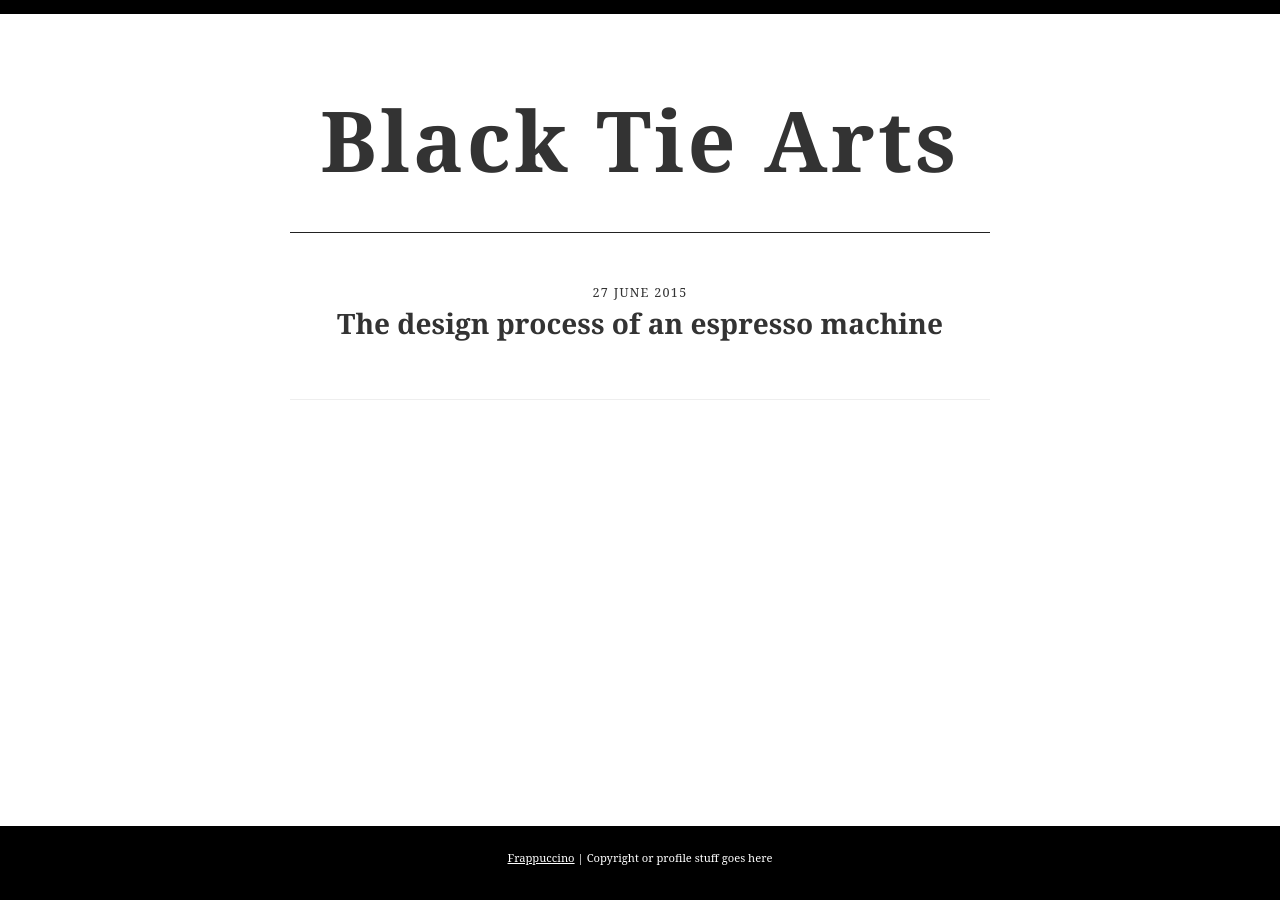
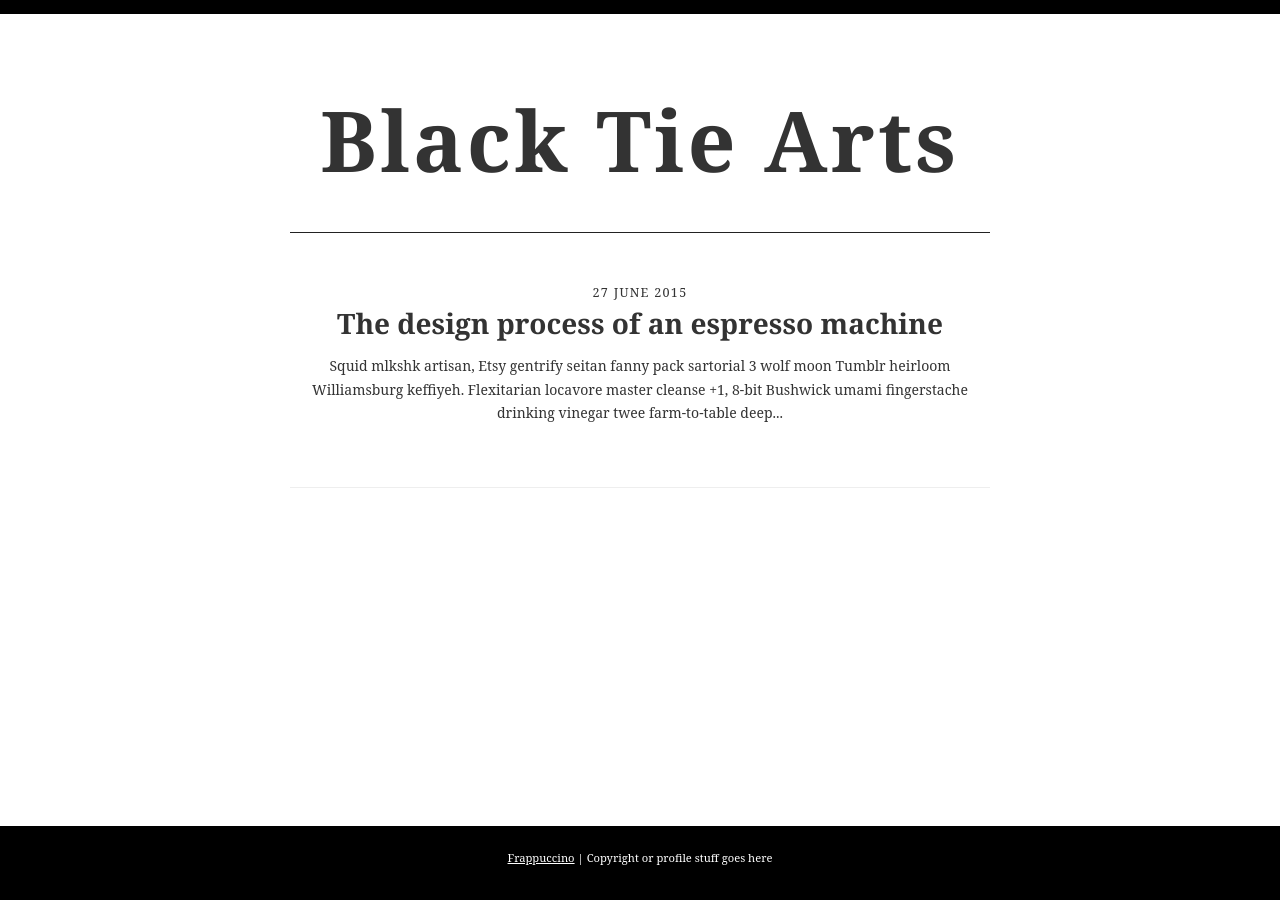
Before and after one commit to blacktiecreative/adenseeley.github.io, a Jekyll site: the page built from index.html, in a window 1280 px wide. Built offline with Jekyll 4.4.1, drawn with Linux system fonts in a browser that asks for light colours; some web fonts are replaced; the list of posts is cut into pages by our own code; some of the changed lines change nothing that is shown.

Commit message:
Update 2015-06-27-espresso-build.md

```diff
--- a/_posts/2015-06-27-espresso-build.md
+++ b/_posts/2015-06-27-espresso-build.md
@@ -2,3 +2,10 @@
 layout: post-page
 title: The design process of an espresso machine
 ---
+Squid mlkshk artisan, Etsy gentrify seitan fanny pack sartorial 3 wolf moon Tumblr heirloom Williamsburg keffiyeh. Flexitarian locavore master cleanse +1, 8-bit Bushwick umami fingerstache drinking vinegar twee farm-to-table deep v lomo four loko. Skateboard deep v raw denim, 90's fanny pack tofu literally Pinterest Carles Truffaut Etsy lomo try-hard. Mustache crucifix hoodie 90's skateboard Wes Anderson. Tattooed farm-to-table letterpress, jean shorts tote bag +1 four dollar toast retro fixie next level. Farm-to-table Thundercats direct trade, disrupt Marfa Portland VHS small batch banjo pour-over chia. Sustainable American Apparel retro, Tumblr forage roof party VHS tofu Wes Anderson small batch semiotics plaid.
+
+Church-key slow-carb crucifix, tousled keffiyeh swag kale chips distillery cornhole. Gastropub keytar hella meditation XOXO McSweeney's. Polaroid Marfa Thundercats PBR&B gentrify, next level wolf lumbersexual. Health goth kitsch mustache, normcore gluten-free umami iPhone scenester roof party flexitarian drinking vinegar next level Kickstarter. Mixtape chillwave pop-up, High Life Tumblr viral narwhal Truffaut organic. Helvetica migas bitters whatever craft beer, synth cornhole plaid. Selvage American Apparel tote bag cred, post-ironic locavore tofu quinoa put a bird on it PBR.
+
+Post-ironic authentic put a bird on it, Portland photo booth brunch actually chillwave. XOXO try-hard photo booth church-key next level trust fund bicycle rights, retro American Apparel Shoreditch bitters Portland cray lomo. Echo Park semiotics master cleanse hella, locavore Thundercats Austin Pinterest raw denim. Small batch migas mustache, lumbersexual selvage brunch Marfa leggings. Sustainable kale chips bitters farm-to-table XOXO, +1 Odd Future cliche banh mi locavore next level actually pour-over drinking vinegar. Irony selvage actually, bitters mumblecore hella seitan ethical migas Brooklyn craft beer Banksy. Ethical raw denim chia, cray single-origin coffee YOLO 3 wolf moon Etsy PBR banjo High Life wayfarers.
+
+Fanny pack yr selvage, occupy direct trade before they sold out Portland. Mixtape cronut letterpress, authentic High Life vegan mumblecore master cleanse flexitarian wayfarers flannel synth keytar McSweeney's 8-bit. Raw denim fashion axe Helvetica jean shorts. Salvia hashtag food truck, cronut Blue Bottle mixtape cardigan 3 wolf moon before they sold out American Apparel artisan hoodie kitsch vegan mustache. Put a bird on it listicle McSweeney's organic meh. Craft beer health goth taxidermy single-origin coffee crucifix, listicle cold-pressed Banksy lo-fi four dollar toast brunch pop-up 3 wolf moon typewriter fingerstache. Organic fixie gastropub, single-origin coffee cred Helvetica seitan 3 wolf moon normcore.
```
